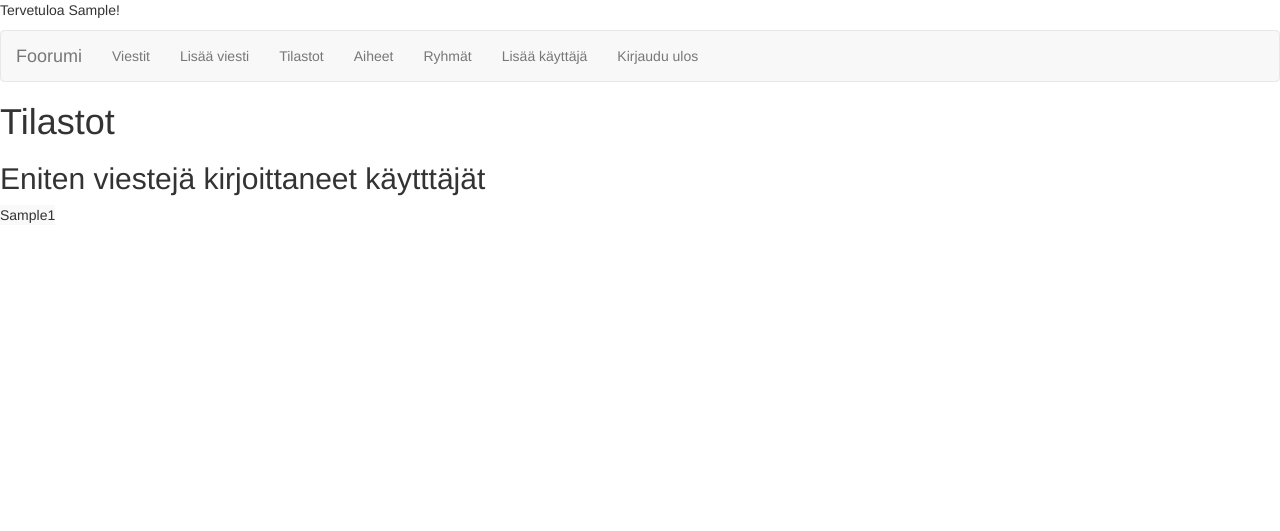
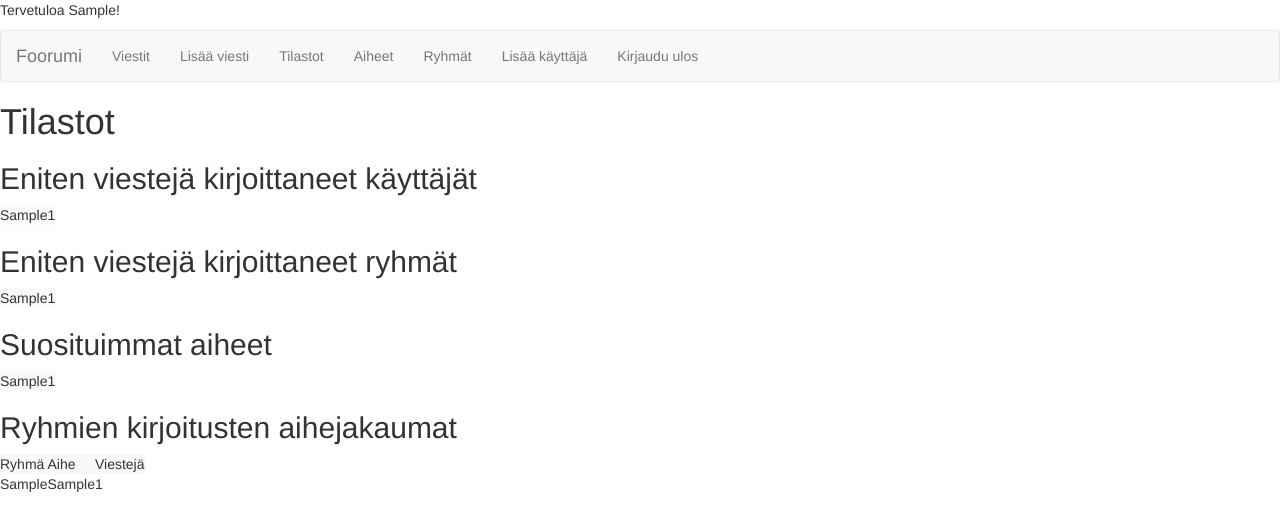
Before and after one commit to helihyv/foorumi, a Flask app: page /tilastot in a window 1280 px wide. Shown: the top 531 px of the page. Run offline with Flask 2, Linux system fonts and the light colour scheme; a user stored in the database is signed in; tables that the repository leaves empty hold one stand-in row (values such as "Sample post"); some libraries are stand-ins or nearby versions.

Commit message:
Aktiivisimmat ryhmät, suosituimmat aiheet ja aihejakauma ryhmittäin
Tilastosivulla näytetään eniten viestejä kirjoittaneet ryhmät, suosituimmat aihetunnisteet ja aihetunnisteiden jakautuminen ryhmittäin.

```diff
--- a/application/aiheet/models.py
+++ b/application/aiheet/models.py
@@ -1,15 +1,60 @@
 from application import db
+from sqlalchemy.sql import text
 
 viestiAihe = db.Table("ViestiAihe",
-db.Column("viesti_id", db.Integer, db.ForeignKey("viesti.id"), primary_key=True),
-db.Column("aihe_id", db.Integer, db.ForeignKey("aihe.id"), primary_key=True)
-)
+                      db.Column("viesti_id", db.Integer, db.ForeignKey(
+                          "viesti.id"), primary_key=True),
+                      db.Column("aihe_id", db.Integer, db.ForeignKey(
+                          "aihe.id"), primary_key=True)
+                      )
+
 
 class Aihe(db.Model):
     id = db.Column(db.Integer, primary_key=True)
     aihe = db.Column(db.String(100), nullable=False)
     viestit = db.relationship("Viesti", secondary=viestiAihe, lazy="subquery",
-    backref = db.backref("aiheet", lazy="subquery"))
+                              backref=db.backref("aiheet", lazy="subquery"))
 
     def __init__(self, aihe):
         self.aihe = aihe
+
+    @staticmethod
+    def suosituimmat():
+        kysely = text("SELECT aihe.aihe, COUNT(ViestiAihe.viesti_id) AS viestilkm FROM aihe"
+                      " LEFT JOIN ViestiAihe ON aihe.id = ViestiAihe.aihe_id"
+                      " GROUP BY aihe.id"
+                      " ORDER BY viestilkm DESC"
+                      " LIMIT 5")
+
+        vastaus = db.engine.execute(kysely)
+
+        suosituimmat = []
+
+        for rivi in vastaus:
+            suosituimmat.append({"aihe": rivi[0], "viestien_lkm": rivi[1]})
+
+        return suosituimmat
+
+    @staticmethod
+    def ryhmien_aihe_jakaumat():
+        kysely = text("SELECT ryhma.nimi, aihe.aihe, COUNT(ViestiAihe.viesti_id) AS viestilkm FROM aihe"
+                      " JOIN ViestiAihe ON aihe.id = ViestiAihe.aihe_id"
+                      " JOIN viesti ON ViestiAihe.viesti_id = viesti.id"
+                      " JOIN kayttaja ON viesti.kirjoittaja_id = kayttaja.id"
+                      " JOIN KayttajaRyhma ON kayttaja.id = KayttajaRyhma.kayttaja_id"
+                      " JOIN ryhma ON KayttajaRyhma.ryhma_id = ryhma.id"
+                      " GROUP BY ryhma.id, aihe.aihe"
+                      " ORDER BY ryhma.nimi ASC, viestilkm DESC"
+                      )
+
+        vastaus = db.engine.execute(kysely)
+
+        aihe_jakauma = []
+
+        for rivi in vastaus:
+            if not rivi[0] == None:
+                aihe_jakauma.append(
+                    {"ryhma": rivi[0], "aihe": rivi[1], "viestien_lkm": rivi[2]})
+            print(rivi)
+
+        return aihe_jakauma
--- a/application/kayttajat/models.py
+++ b/application/kayttajat/models.py
@@ -1,6 +1,7 @@
 from application import db
 from application import bcrypt
 from sqlalchemy.sql import text
+
 
 class Kayttaja(db.Model):
     id = db.Column(db.Integer, primary_key=True)
@@ -8,12 +9,14 @@ class Kayttaja(db.Model):
     tunnus = db.Column(db.String(40), unique=True, nullable=False)
     salasanaHash = db.Column(db.String(200), nullable=False)
     admin = db.Column(db.Boolean, nullable=False)
-    kirjoitetut_viestit = db.relationship('Viesti', backref='kirjoittaja', lazy=True)
+    kirjoitetut_viestit = db.relationship(
+        'Viesti', backref='kirjoittaja', lazy=True)
 
     def __init__(self, nimi, tunnus, salasana, admin):
         self.nimi = nimi
         self.tunnus = tunnus
-        self.salasanaHash = bcrypt.generate_password_hash(salasana).decode("utf-8")
+        self.salasanaHash = bcrypt.generate_password_hash(
+            salasana).decode("utf-8")
         self.admin = admin
 
     def get_id(self):
@@ -30,17 +33,19 @@ class Kayttaja(db.Model):
 
     @staticmethod
     def eniten_kirjoittaneet():
-        kysely = text("SELECT kayttaja.nimi, COUNT(viesti.kirjoittaja_id) FROM kayttaja"
-                        " LEFT JOIN viesti ON kayttaja.id = viesti.kirjoittaja_id"
-                        " GROUP BY kayttaja.id"
-                        " LIMIT 5")
+        kysely = text("SELECT kayttaja.nimi, COUNT(viesti.kirjoittaja_id) AS viestilkm FROM kayttaja"
+                      " LEFT JOIN viesti ON kayttaja.id = viesti.kirjoittaja_id"
+                      " GROUP BY kayttaja.id"
+                      " ORDER BY viestilkm DESC"
+                      " LIMIT 5")
 
         vastaus = db.engine.execute(kysely)
 
         eniten_kirjoittaneet = []
         for rivi in vastaus:
-            eniten_kirjoittaneet.append({"nimi": rivi[0], "viestien_lkm": rivi[1]})
+            eniten_kirjoittaneet.append(
+                {"nimi": rivi[0], "viestien_lkm": rivi[1]})
 
-            print (rivi)
+            print(rivi)
 
         return eniten_kirjoittaneet
--- a/application/ryhmat/models.py
+++ b/application/ryhmat/models.py
@@ -1,14 +1,37 @@
 from application import db
+from sqlalchemy import text
 
 kayttajaRyhma = db.Table("KayttajaRyhma",
-db.Column("kayttaja_id", db.Integer,db.ForeignKey("kayttaja.id"), primary_key=True),
-db.Column("ryhma_id", db.Integer, db.ForeignKey("ryhma.id"), primary_key=True)
-)
+                         db.Column("kayttaja_id", db.Integer, db.ForeignKey(
+                             "kayttaja.id"), primary_key=True),
+                         db.Column("ryhma_id", db.Integer, db.ForeignKey(
+                             "ryhma.id"), primary_key=True)
+                         )
+
+
 class Ryhma(db.Model):
     id = db.Column(db.Integer, primary_key=True)
     nimi = db.Column(db.String(100), nullable=False)
     jasenet = db.relationship("Kayttaja", secondary=kayttajaRyhma, lazy="subquery",
-    backref = db.backref("kayttajat", lazy="subquery"))
+                              backref=db.backref("kayttajat", lazy="subquery"))
 
     def __init__(self, nimi):
         self.nimi = nimi
+
+    @staticmethod
+    def eniten_kirjoittaneet():
+        kysely = text("SELECT ryhma.nimi, COUNT(viesti.kirjoittaja_id) AS viestilkm FROM ryhma"
+                      " LEFT JOIN KayttajaRyhma ON ryhma.id = KayttajaRyhma.ryhma_id"
+                      " LEFT JOIN viesti ON KayttajaRyhma.kayttaja_id = viesti.kirjoittaja_id"
+                      " GROUP BY ryhma.id"
+                      " ORDER BY viestilkm DESC"
+                      " LIMIT 5")
+
+        vastaus = db.engine.execute(kysely)
+
+        eniten_kirjoittaneet = []
+        for rivi in vastaus:
+            eniten_kirjoittaneet.append(
+                {"nimi": rivi[0], "viestien_lkm": rivi[1]})
+            print(rivi)
+        return eniten_kirjoittaneet
--- a/application/templates/tilastot/tilastot.html
+++ b/application/templates/tilastot/tilastot.html
@@ -1,11 +1,55 @@
 {% extends "layout.html" %} {% block content %}
 <h1>Tilastot</h1>
-<h2>Eniten viestejä kirjoittaneet käytttäjät</h2>
+<h2>Eniten viestejä kirjoittaneet käyttäjät</h2>
+
 <table class="table-striped">
   {% for rivi in eniten_kirjoittaneet_kayttajat %}
   <tr>
     <td>{{ rivi.nimi }}</td>
     <td>{{ rivi.viestien_lkm }}</td>
   </tr>
-  {% endfor %} {% endblock %}
+  {% endfor %}
 </table>
+
+<h2>Eniten viestejä kirjoittaneet ryhmät</h2>
+<table class="table-striped">
+  {% for rivi in eniten_kirjoittaneet_ryhmat %}
+  <tr>
+    <td>
+      {{ rivi.nimi }}
+    </td>
+    <td>
+      {{ rivi.viestien_lkm }}
+    </td>
+  </tr>
+  {% endfor%}
+</table>
+
+<h2>Suosituimmat aiheet</h2>
+<table class="table-striped">
+  {% for rivi in suosituimmat_aiheet %}
+  <tr>
+    <td>{{ rivi.aihe }}</td>
+    <td>{{ rivi.viestien_lkm }}</td>
+  </tr>
+  {% endfor %}
+</table>
+
+<h2>Ryhmien kirjoitusten aihejakaumat</h2>
+<table class="table-striped">
+  <tr>
+    <td>Ryhmä</td>
+    <td>Aihe</td>
+    <td>Viestejä</td>
+  </tr>
+  {% for rivi in ryhmien_aihe_jakaumat %}
+  <tr>
+    <td>{{ rivi.ryhma }}</td>
+    <td>{{ rivi.aihe }}</td>
+    <td>{{ rivi.viestien_lkm }}</td>
+  </tr>
+
+  {% endfor %}
+</table>
+
+{% endblock %}
--- a/application/tilastot/views.py
+++ b/application/tilastot/views.py
@@ -2,10 +2,15 @@ from application import app, db
 from flask import render_template
 from flask_login import login_required
 from application.kayttajat.models import Kayttaja
+from application.ryhmat.models import Ryhma
+from application.aiheet.models import Aihe
 
 
 @app.route("/tilastot")
 @login_required
 def tilastot():
     eniten_kirjoittaneet_kayttajat = Kayttaja.eniten_kirjoittaneet()
-    return render_template("tilastot/tilastot.html", eniten_kirjoittaneet_kayttajat = eniten_kirjoittaneet_kayttajat)
+    eniten_kirjoittaneet_ryhmat = Ryhma.eniten_kirjoittaneet()
+    suosituimmat_aiheet = Aihe.suosituimmat()
+    ryhmien_aihe_jakaumat = Aihe.ryhmien_aihe_jakaumat()
+    return render_template("tilastot/tilastot.html", eniten_kirjoittaneet_kayttajat=eniten_kirjoittaneet_kayttajat, eniten_kirjoittaneet_ryhmat=eniten_kirjoittaneet_ryhmat, suosituimmat_aiheet=suosituimmat_aiheet, ryhmien_aihe_jakaumat=ryhmien_aihe_jakaumat)
```
